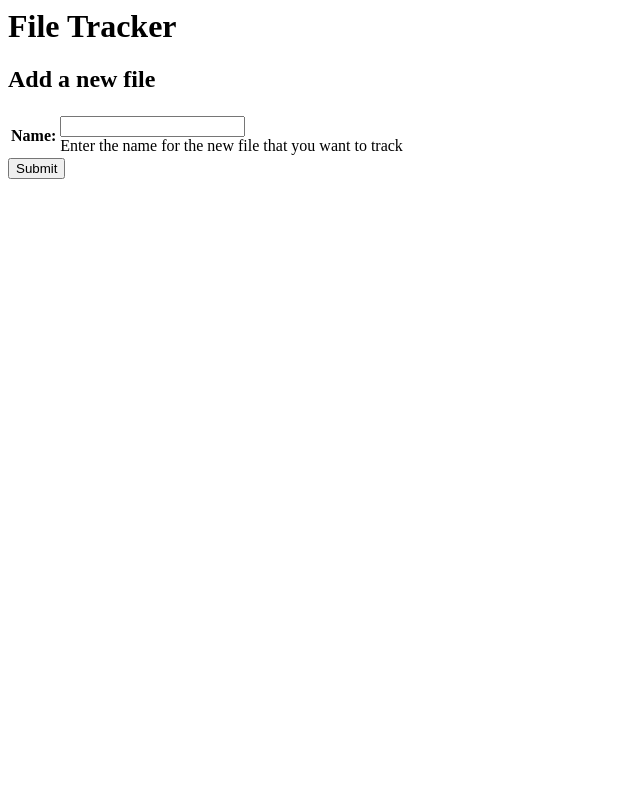
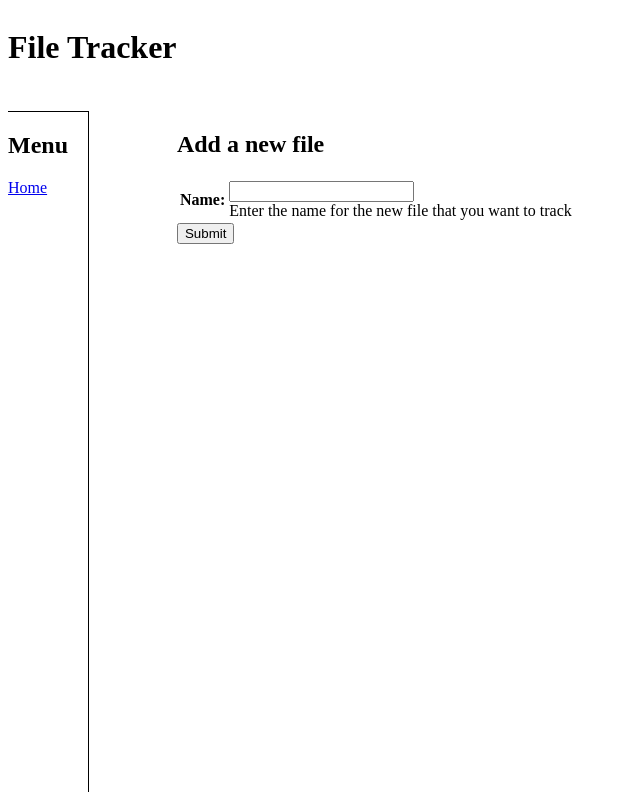
Before and after one commit to sirrah23/FileTracker, a Django app: page /tracker/new-file in a window 1280 px wide. Shown: the whole page, without its empty margins (0-640 px from the left). Run offline with Django 3.2, Linux system fonts and the light colour scheme; parts of the project's set-up code (start-up, migrations or seed data) failed here and were passed over.

Commit message:
Added some CSS for positioning w/CSS Grid

```diff
--- /dev/null
+++ b/filetracker/tracker/static/css/index.css
@@ -0,0 +1,21 @@
+.container{
+    display:grid;
+    height: 100%;
+    grid-gap: 3px;
+    grid-template-columns: repeat(15, 1fr);
+    grid-template-rows: 100px 1fr;
+}
+
+.header {
+    grid-column: 1 / -1;
+}
+
+.content{
+    grid-column: 3 / -1;
+}
+
+.sidebar{
+    grid-column: 1 / 2;
+    border-top: 1px solid;
+    border-right: 1px solid;
+}
--- a/filetracker/tracker/templates/base_generic.html
+++ b/filetracker/tracker/templates/base_generic.html
@@ -1,10 +1,21 @@
 <html>
   <head>
     <meta charset="UTF-8">
+    {% load static %}
+    <link rel="stylesheet" type="text/css" href="{% static 'css/index.css' %}"/>
     {% block title %}<title>File Tracker</title>{% endblock %}
   </head>
   <body>
-    {% block content %}{% endblock %}
-    {% block sidebar %}{% endblock %}
+      <div class="container">
+          <div class="header">
+              {% block header %}{% endblock %}
+          </div>
+          <div class="sidebar">
+            {% block sidebar %}{% endblock %}
+          </div>
+          <div class="content">
+            {% block content %}{% endblock %}
+          </div>
+      </div>
   </body>
 </html>
--- a/filetracker/tracker/templates/file-entity-detail.html
+++ b/filetracker/tracker/templates/file-entity-detail.html
@@ -1,10 +1,12 @@
 {% extends "base_generic.html" %}
 
-{% block content %}
+    {% block header %}
     <h1>File Tracker</h1>
     <h2>Name: {{file_entity.name}}</h2>
     <h2>Status: {{file_entity.get_status_display}}</h2>
     <h3>Modifications</h3>
+    {% endblock %}
+    {% block content %}
     {% for history in file_entity.history.all %}
     <ul>
         {% if file_entity.status != 'n' %}
--- a/filetracker/tracker/templates/file-entity-new.html
+++ b/filetracker/tracker/templates/file-entity-new.html
@@ -1,7 +1,13 @@
 {% extends "base_generic.html" %}
 
+{% block header %}
+    <h1>File Tracker</h1>
+{% endblock %}
+{% block sidebar %}
+    <h2> Menu </h2>
+    <a href="{% url 'index' %}">Home</a>
+{% endblock %}
 {% block content %}
-    <h1>File Tracker</h1>
     <h2>Add a new file</h2>
     <form action="", method="post">
         {% csrf_token %}
```
Also changed, not shown: filetracker/tracker/templates/index.html (+7 -3 lines).
